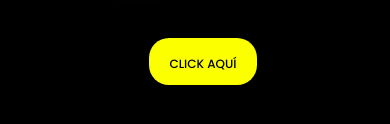
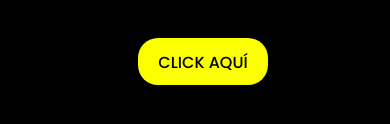
Before and after one commit to tineojf/flowers, a plain HTML site: page index.html in a window 390 px wide. Shown: the part 460-584 px from the top of the page. Drawn offline with Linux system fonts and the light colour scheme.

Commit message:
fix: button text

```diff
--- a/assets/css/style.css
+++ b/assets/css/style.css
@@ -68,7 +68,7 @@ body {
   }
 
   .button a {
-    font-size: .75rem;
+    /* font-size: .75rem; */
   }
 }
 
```
